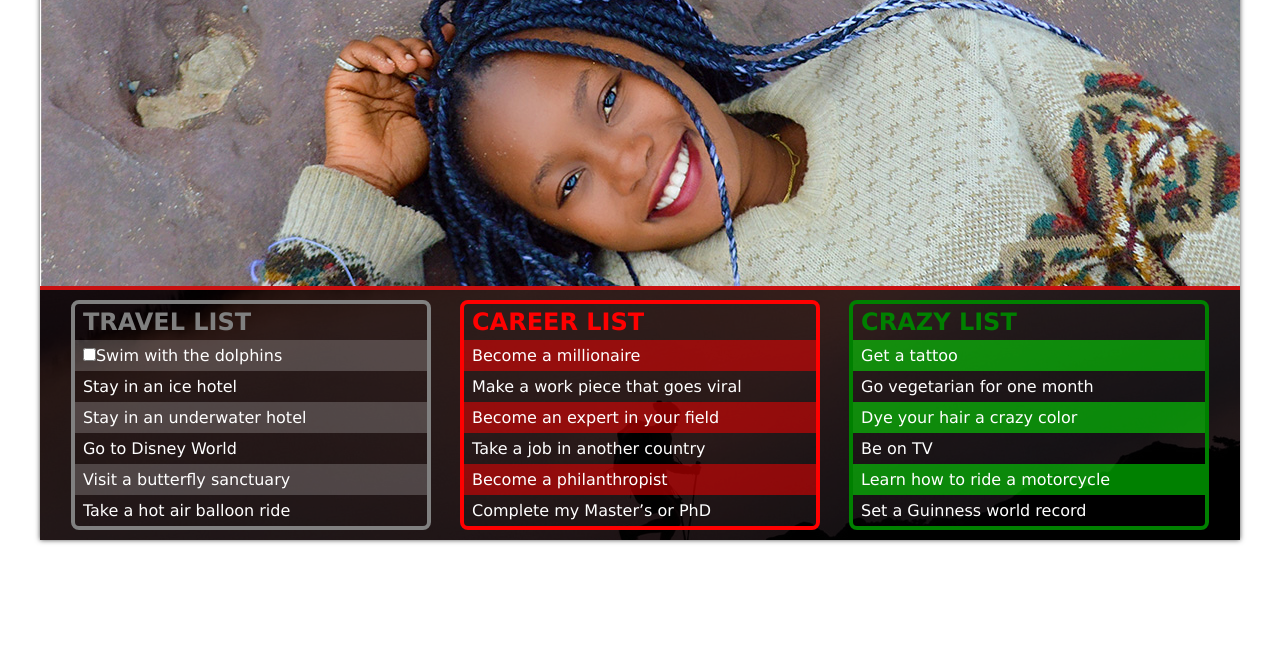
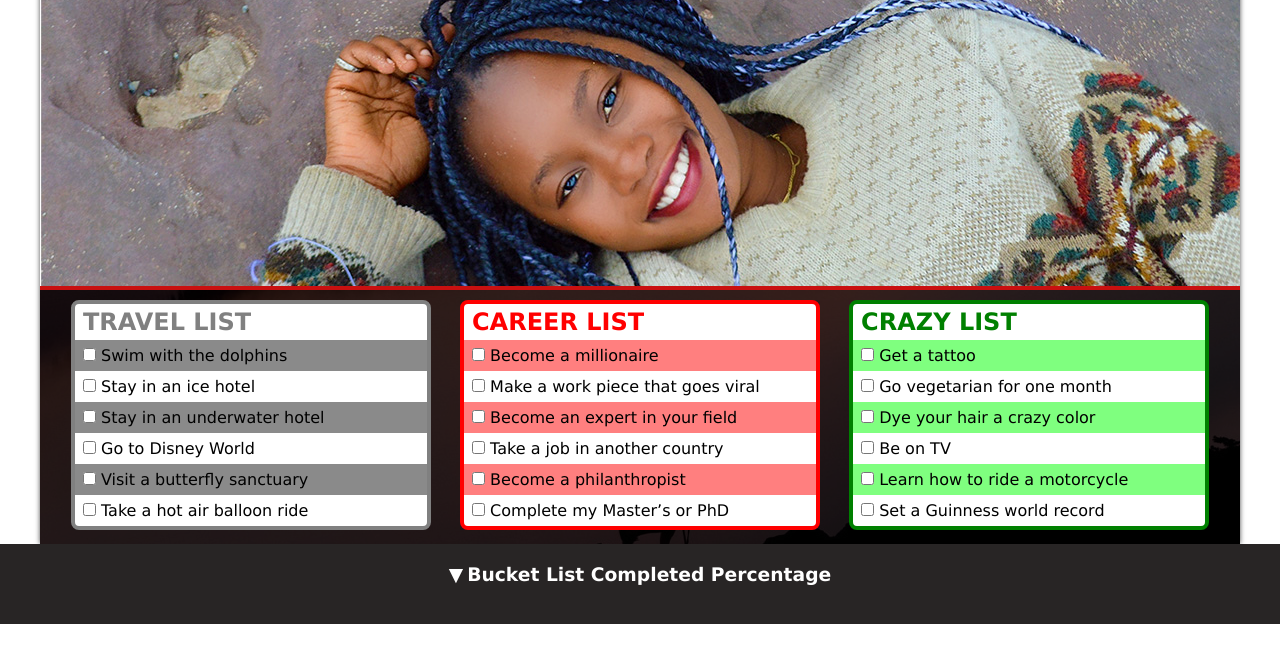
Before and after one commit to neizerjemima/To_Do_List, a plain HTML site: page index.html in a window 1280 px wide. Shown: the part 68-730 px from the top of the page. Drawn offline with Linux system fonts and the light colour scheme.

Commit message:
Done with the work

```diff
--- a/css/main.css
+++ b/css/main.css
@@ -3,6 +3,8 @@ div,p,body,header,footer,section,article,nav,h1,h2,h3,h4 {
     margin: 0;
     padding: 0;
 }
+
+.hidden { display: none;}
 
 .container {
     width: 1200px;
@@ -10,6 +12,7 @@ div,p,body,header,footer,section,article,nav,h1,h2,h3,h4 {
     background-color:black;
     box-shadow: 0 0 5px rgba(0, 0, 0, 0.699);
 }
+
 /* don't rely on the built-in browser defaults */
 /*---HEADER---*/
 header {
@@ -42,7 +45,7 @@ body {
 
     font-family: Verdana, Geneva, Tahoma, sans-serif;
 
-    color: white;
+
 }
 
 header > h1 { text-align: center; padding: 8px; }
@@ -58,24 +61,75 @@ article {
     text-align: left;
 }
 
-main { text-align: center; }
+input[type="checkbox"]:checked + span::after {
+    content: 'Done';
+    width: 10px;
+    height: 10px;
+    padding: 3px;
+
+
+    background-color: rgb(252, 252, 252);
+    border: 2px solid #000000;
+
+    font-size: 1em;
+
+    animation: fadeIn 0.7s;
+}
+
+
+main {
+    text-align: center;
+    padding-bottom: 4px;
+}
 
 article > h2 { color: gray;  padding: 4px 8px; }
 
 article:first-of-type { border: 4px solid gray; }
 
-#career { border: 4px solid red; }
+#travel {
+    background-color: rgb(255, 255, 255);
+}
+
+#career {
+    border: 4px solid red;
+    background-color: rgb(255, 255, 255);
+}
 #career h2 { color: red; }
 
-#crazy { border: 4px solid green; }
+#crazy {
+    border: 4px solid green;
+    background-color: rgb(255, 255, 255);
+}
+
 #crazy h2 { color: green; }
 
 ul { list-style-type: none; }
 
 ul li { padding: 6px 8px; }
 
-.travel li:nth-child(odd) { background-color: rgba(255, 255, 255, 0.2)}
+.travel li:nth-child(odd) { background-color: rgba(43, 43, 43, 0.548)}
 
 .career li:nth-child(odd) { background-color: rgba(255, 0, 0, 0.5)}
 
 .crazy li:nth-child(odd) { background-color: rgba(0, 255, 0, 0.5)}
+
+/*---Footer---*/
+.sticky_footer {
+    position: sticky;
+    top: 100%;
+
+    height: 80px;
+    background-color: rgb(40, 37, 37);
+}
+
+footer {
+    color: white;
+    padding: 20px 0;
+    text-align: center;
+}
+
+footer h3::before {
+    content: "\25bc";
+    padding-right: 4px;
+
+}
--- a/index.html
+++ b/index.html
@@ -18,41 +18,48 @@
 
     <main id="background_img">
         <article id="travel">
-            <h2>TRAVEL LIST</h2>
+            <h2 class="color">TRAVEL LIST</h2>
             <ul class="travel">
-                <li> <input type="checkbox"><span>Swim with the dolphins</span></li>
-                <li>Stay in an ice hotel</li>
-                <li>Stay in an underwater hotel</li>
-                <li>Go to Disney World</li>
-                <li>Visit a butterfly sanctuary</li>
-                <li>Take a hot air balloon ride</li>
+                <li> <input type="checkbox"><span> Swim with the dolphins </span></li>
+                <li> <input type="checkbox"><span> Stay in an ice hotel </span></li>
+                <li> <input type="checkbox"><span> Stay in an underwater hotel </span></li>
+                <li> <input type="checkbox"><span> Go to Disney World </span></li>
+                <li> <input type="checkbox"><span> Visit a butterfly sanctuary </span></li>
+                <li> <input type="checkbox"><span> Take a hot air balloon ride </span></li>
             </ul>
         </article>
 
         <article id="career">
             <h2>CAREER LIST</h2>
             <ul class="career">
-                <li>Become a millionaire</li>
-                <li>Make a work piece that goes viral</li>
-                <li>Become an expert in your field</li>
-                <li>Take a job in another country</li>
-                <li>Become a philanthropist</li>
-                <li>Complete my Master’s or PhD</li>
+                <li> <input type="checkbox"><span> Become a millionaire </span></li>
+                <li> <input type="checkbox"><span> Make a work piece that goes viral </span></li>
+                <li> <input type="checkbox"><span> Become an expert in your field </span></li>
+                <li> <input type="checkbox"><span> Take a job in another country </span></li>
+                <li> <input type="checkbox"><span> Become a philanthropist </span></li>
+                <li> <input type="checkbox"><span> Complete my Master’s or PhD </span></li>
             </ul>
         </article>
 
         <article id="crazy">
             <h2>CRAZY LIST</h2>
             <ul class="crazy">
-                <li>Get a tattoo</li>
-                <li>Go vegetarian for one month</li>
-                <li>Dye your hair a crazy color</li>
-                <li>Be on TV</li>
-                <li>Learn how to ride a motorcycle</li>
-                <li>Set a Guinness world record</li>
+                <li> <input type="checkbox"><span> Get a tattoo </span></li>
+                <li> <input type="checkbox"><span> Go vegetarian for one month </span></li>
+                <li> <input type="checkbox"><span> Dye your hair a crazy color </span></li>
+                <li> <input type="checkbox"><span> Be on TV </span></li>
+                <li> <input type="checkbox"><span> Learn how to ride a motorcycle </span></li>
+                <li> <input type="checkbox"><span> Set a Guinness world record </span></li>
             </ul>
         </article>
+
     </main>
 </div>
+
+<!-- make this a sticky footer so it's always at the bottom-->
+<footer class="sticky_footer">
+    <h3 id="arrow-button">Bucket List Completed Percentage</h3>
+</footer>
+
 </body>
 </html>
```
